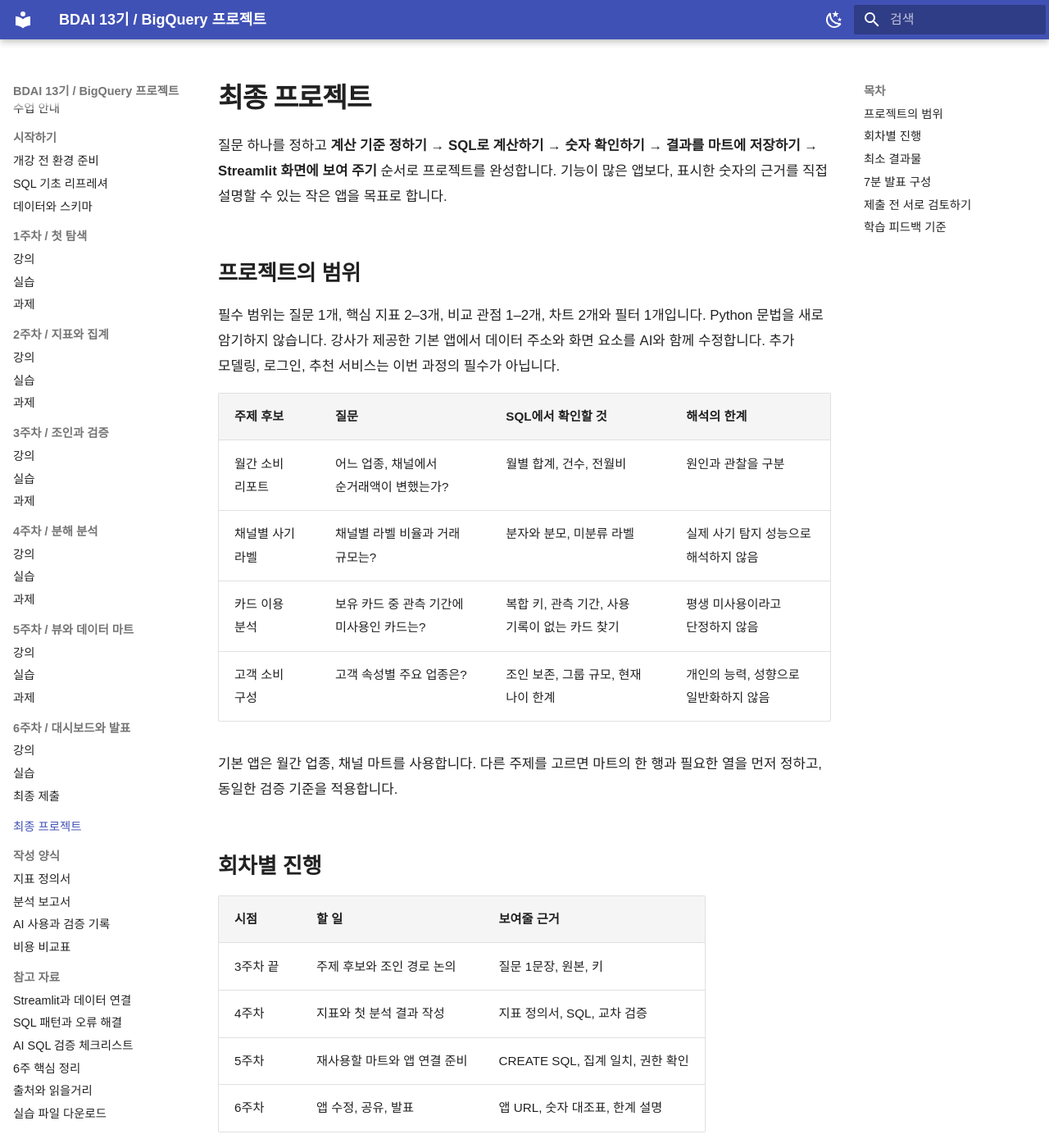
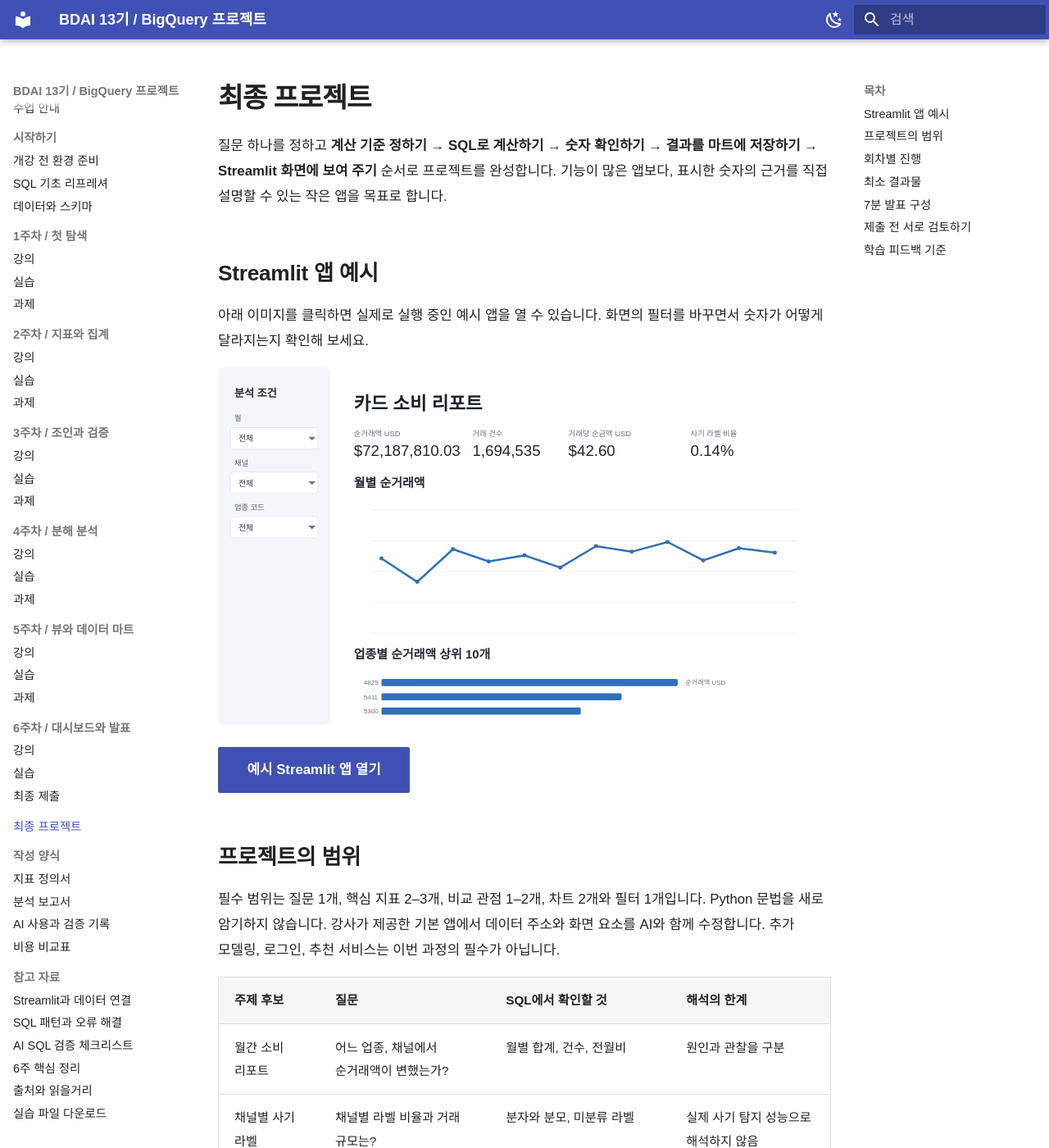
Before and after one commit to Eunjung-Cho/bdai13-bigquery, an MkDocs documentation site: the page built from docs/project.md, in a window 1280 px wide and 1400 px high. Shown: the whole window at 82% size. Built offline with MkDocs 1.6.1 and Material for MkDocs 9.7.7, drawn with Linux system fonts in a browser that asks for light colours.

Commit message:
Link Streamlit example from course pages

```diff
--- a/docs/project.md
+++ b/docs/project.md
@@ -1,6 +1,14 @@
 # 최종 프로젝트
 
 질문 하나를 정하고 **계산 기준 정하기 → SQL로 계산하기 → 숫자 확인하기 → 결과를 마트에 저장하기 → Streamlit 화면에 보여 주기** 순서로 프로젝트를 완성합니다. 기능이 많은 앱보다, 표시한 숫자의 근거를 직접 설명할 수 있는 작은 앱을 목표로 합니다.
+
+## Streamlit 앱 예시
+
+아래 이미지를 클릭하면 실제로 실행 중인 예시 앱을 열 수 있습니다. 화면의 필터를 바꾸면서 숫자가 어떻게 달라지는지 확인해 보세요.
+
+[![Streamlit 카드 소비 리포트 예시 화면](assets/images/streamlit-dashboard-preview.svg){ loading=lazy }](https://bdai13-card-dashboard.streamlit.app/)
+
+[예시 Streamlit 앱 열기](https://bdai13-card-dashboard.streamlit.app/){ .md-button .md-button--primary }
 
 ## 프로젝트의 범위
 
```
Also changed, not shown: docs/index.md (+1 -1 lines), docs/assets/images/streamlit-dashboard-preview.svg (added).
